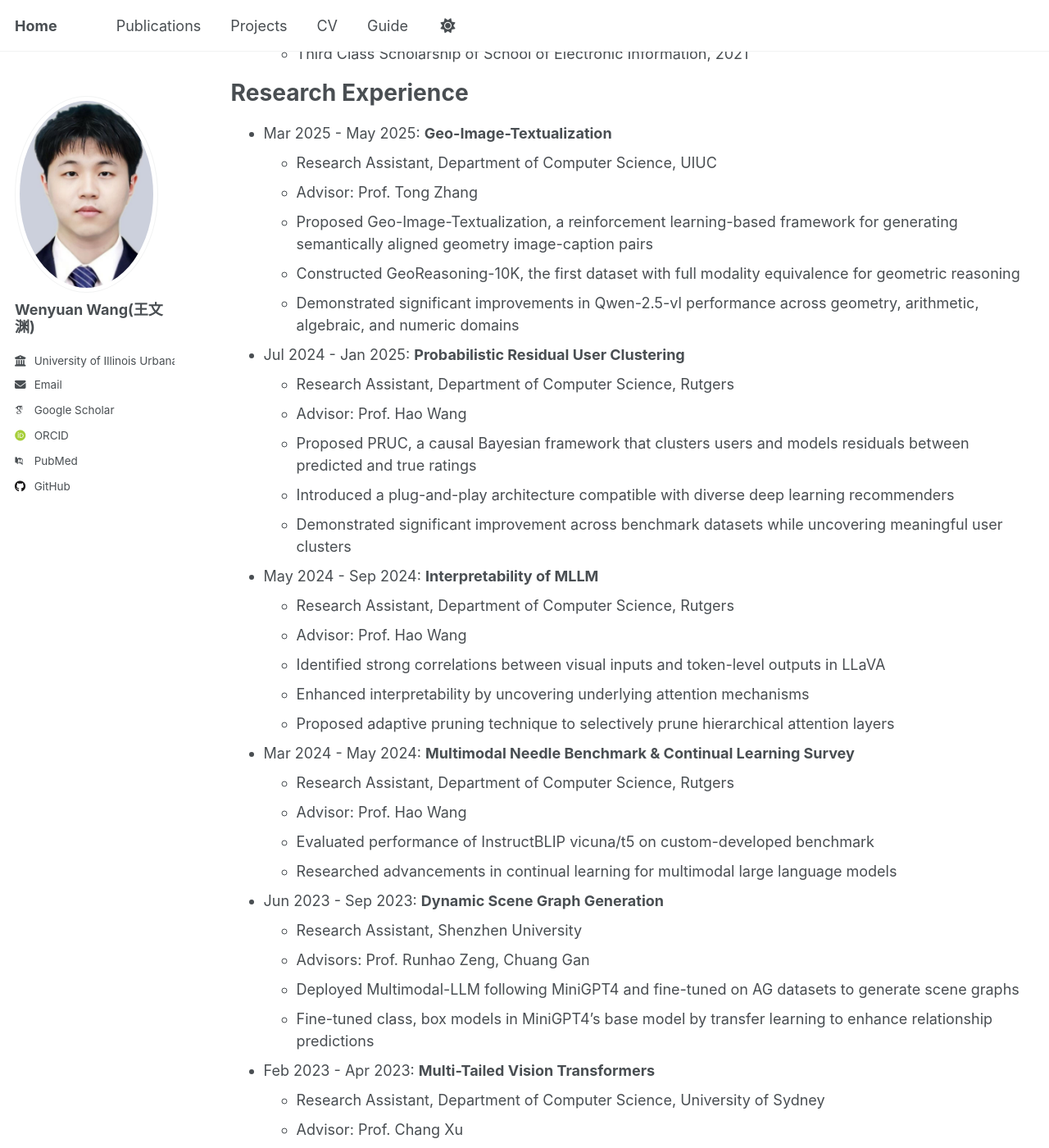
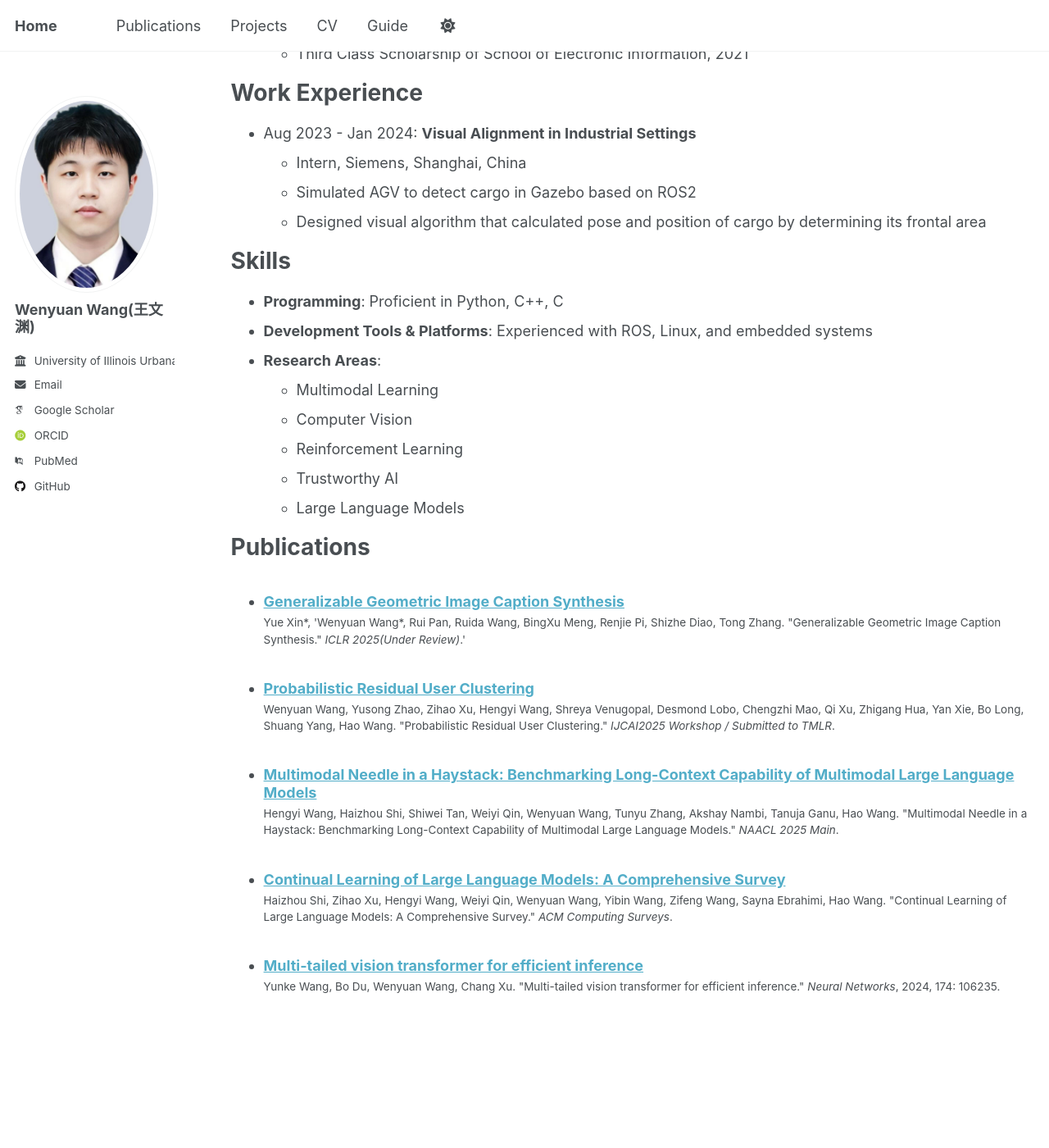
Before and after one commit to codemaker-123/codemaker-123.github.io, a Jekyll site: the page built from _pages/cv.md, in a window 1280 px wide and 1400 px high, scrolled down 213 px. Shown: the whole window at 82% size. Built offline with Jekyll 4.4.1, drawn with Linux system fonts in a browser that asks for light colours; some web fonts are replaced; a script that is not in the unit is left out; some of the changed text lies outside the part shown.

Commit message:
Update cv.md

```diff
--- a/_pages/cv.md
+++ b/_pages/cv.md
@@ -12,49 +12,8 @@ redirect_from:
 Education
 ======
 * B.S. in Electronic Information Engineering, Wuhan University, 2024
-  * GPA: 3.60/4.0 (87.2%)
+  * GPA: 3.60/4.0 (87.2)
   * Third Class Scholarship of School of Electronic Information, 2021
-
-Research Experience
-======
-* Mar 2025 - May 2025: **Geo-Image-Textualization**
-  * Research Assistant, Department of Computer Science, UIUC
-  * Advisor: Prof. Tong Zhang
-  * Proposed Geo-Image-Textualization, a reinforcement learning-based framework for generating semantically aligned geometry image-caption pairs
-  * Constructed GeoReasoning-10K, the first dataset with full modality equivalence for geometric reasoning
-  * Demonstrated significant improvements in Qwen-2.5-vl performance across geometry, arithmetic, algebraic, and numeric domains
-
-* Jul 2024 - Jan 2025: **Probabilistic Residual User Clustering**
-  * Research Assistant, Department of Computer Science, Rutgers
-  * Advisor: Prof. Hao Wang
-  * Proposed PRUC, a causal Bayesian framework that clusters users and models residuals between predicted and true ratings
-  * Introduced a plug-and-play architecture compatible with diverse deep learning recommenders
-  * Demonstrated significant improvement across benchmark datasets while uncovering meaningful user clusters
-
-* May 2024 - Sep 2024: **Interpretability of MLLM**
-  * Research Assistant, Department of Computer Science, Rutgers
-  * Advisor: Prof. Hao Wang
-  * Identified strong correlations between visual inputs and token-level outputs in LLaVA
-  * Enhanced interpretability by uncovering underlying attention mechanisms
-  * Proposed adaptive pruning technique to selectively prune hierarchical attention layers
-
-* Mar 2024 - May 2024: **Multimodal Needle Benchmark & Continual Learning Survey**
-  * Research Assistant, Department of Computer Science, Rutgers
-  * Advisor: Prof. Hao Wang
-  * Evaluated performance of InstructBLIP vicuna/t5 on custom-developed benchmark
-  * Researched advancements in continual learning for multimodal large language models
-
-* Jun 2023 - Sep 2023: **Dynamic Scene Graph Generation**
-  * Research Assistant, Shenzhen University
-  * Advisors: Prof. Runhao Zeng, Chuang Gan
-  * Deployed Multimodal-LLM following MiniGPT4 and fine-tuned on AG datasets to generate scene graphs
-  * Fine-tuned class, box models in MiniGPT4's base model by transfer learning to enhance relationship predictions
-
-* Feb 2023 - Apr 2023: **Multi-Tailed Vision Transformers**
-  * Research Assistant, Department of Computer Science, University of Sydney
-  * Advisor: Prof. Chang Xu
-  * Designed multiple tails to generate visual sequences of different lengths for Transformer encoder
-  * Achieved significant reduction in FLOPs with no accuracy degradation
 
 Work Experience
 ======
```
